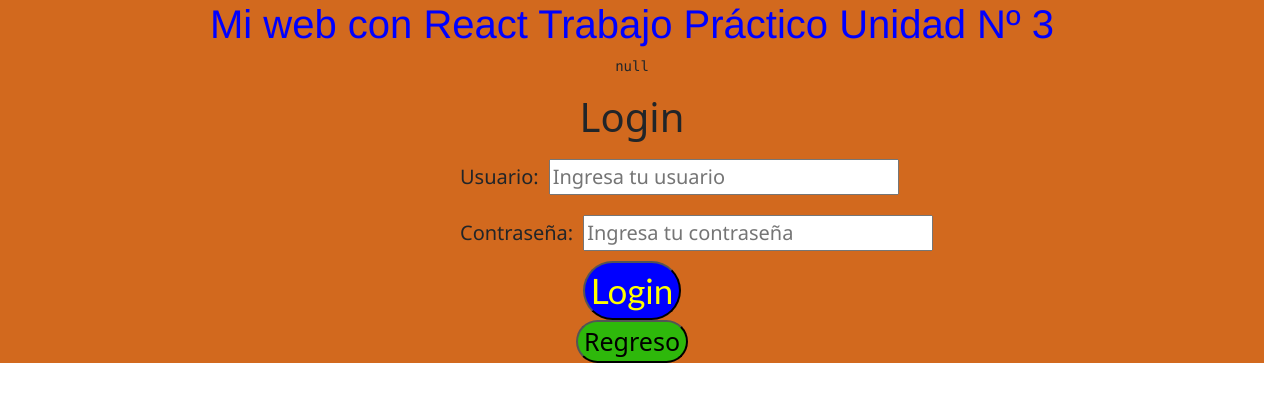
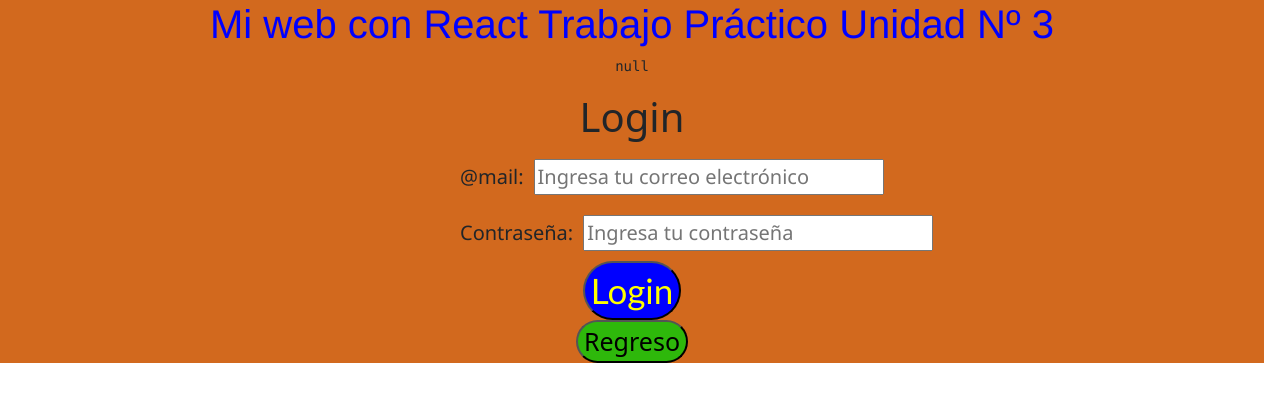
Before and after one commit to SerEfG/react_gonzalez_servando_trabajo_3, a React (Create React App) app: page /login in a window 1280 px wide. Shown: the top 402 px of the page. Built offline with nearby package versions, Linux system fonts and the light colour scheme.

Commit message:
Trabajo opcional Unidad 3 React-Actualización1

```diff
--- a/src/componentes/Login/Login.js
+++ b/src/componentes/Login/Login.js
@@ -21,8 +21,8 @@ class Login extends Component {
                 <h1>Login</h1>
                 <form>
                     <div className="general">
-                        <label htmlFor="usuario">Usuario: </label>
-                        <input className="campo" name="usuario" type="text" placeholder="Ingresa tu usuario" onChange={event =>this.valueToState(event.target)} required/>
+                        <label htmlFor="usuario">@mail: </label>
+                        <input className="campo" name="usuario" type="text" placeholder="Ingresa tu correo electrónico" onChange={event =>this.valueToState(event.target)} required/>
                     </div>
                     <div className="general">
                         <label htmlFor="contraseña">Contraseña: </label>
--- a/src/componentes/Login/login.css
+++ b/src/componentes/Login/login.css
@@ -5,9 +5,7 @@
     padding: 10px;
     margin-left: 450px;
 }
-.etiqueta{
-    font: italic;
-}
+
 .campo{
     font: bolder;
     margin-left: 10px; /*Separación entre etiqueta y campo */
```
